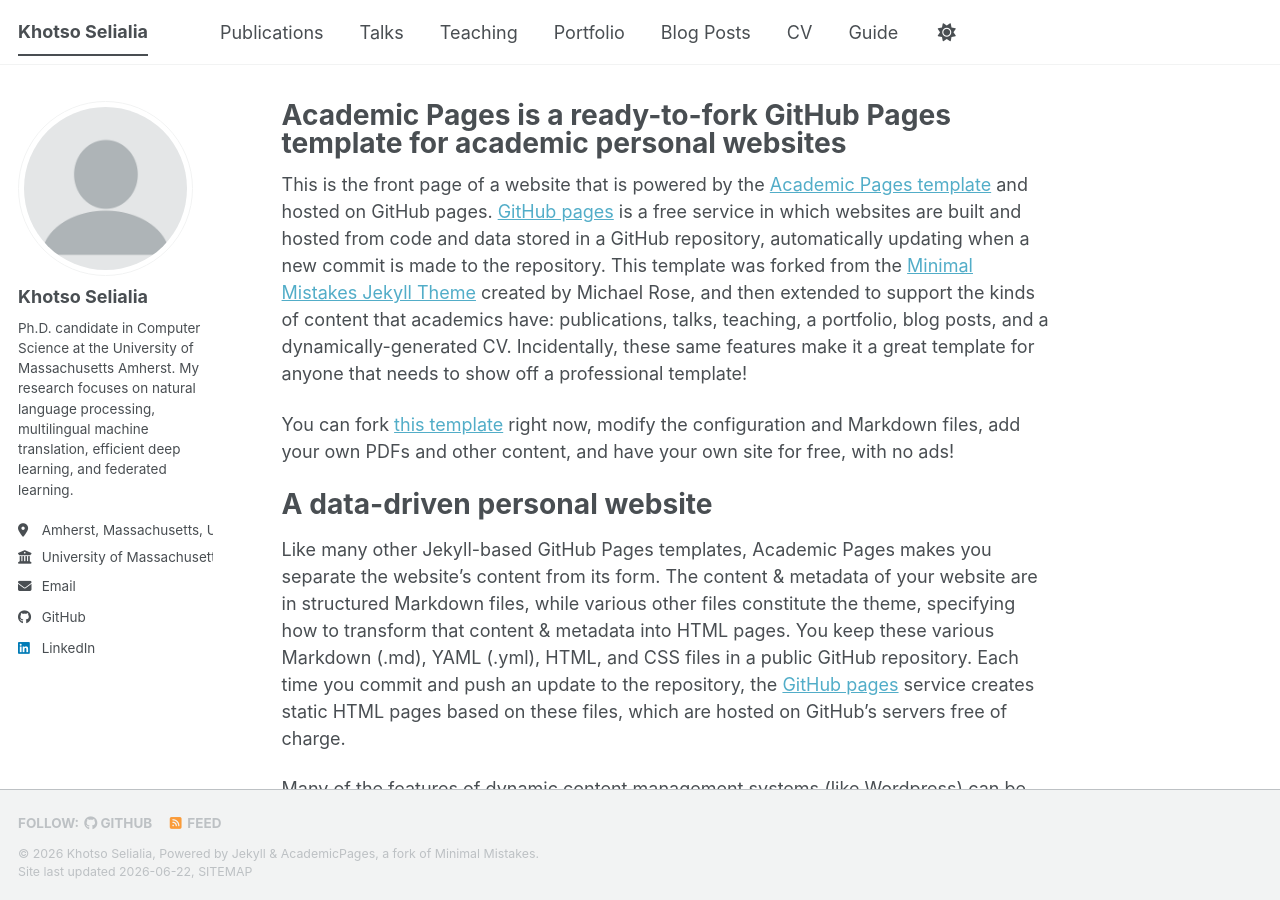
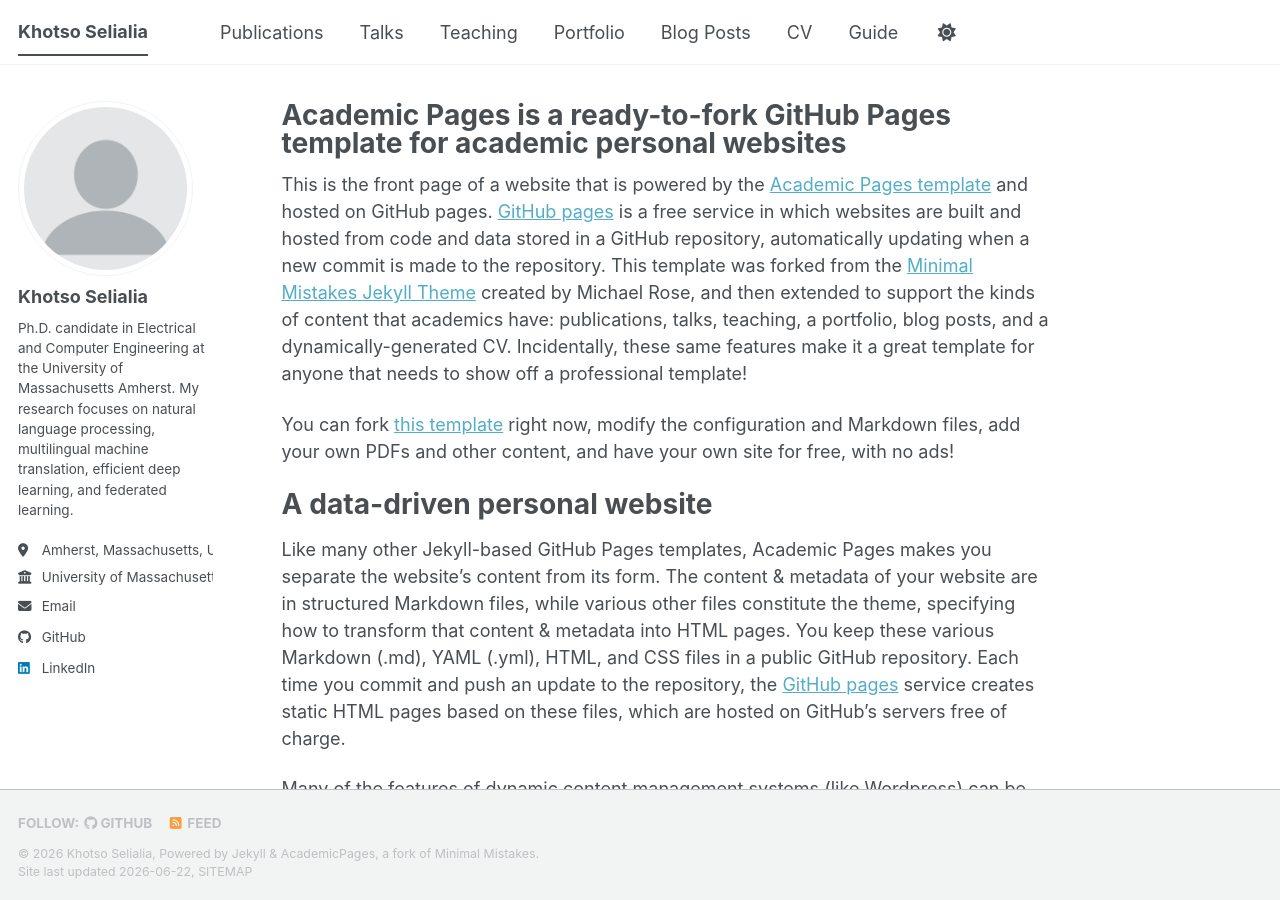
Before and after one commit to khotso1186/khotso1186.github.io, a Jekyll site: the page built from _pages/about.md, in a window 1280 px wide and 900 px high. Built offline with Jekyll 4.4.1, drawn with Linux system fonts in a browser that asks for light colours; a style sheet for code colours, icons or effects is not loaded.

Commit message:
Update _config.yml

```diff
--- a/_config.yml
+++ b/_config.yml
@@ -12,7 +12,7 @@
 title                    : "Khotso Selialia"
 title_separator          : "-"
 name                     : &name "Khotso Selialia"
-description              : &description "Ph.D. Candidate in Computer Science at the University of Massachusetts Amherst | Natural Language Processing | Multilingual Machine Translation | Efficient Machine Learning"
+description              : &description "Ph.D. Candidate in Electrical and Computer Engineering at the University of Massachusetts Amherst | Natural Language Processing | Multilingual Machine Translation | Efficient Machine Learning"
 url                      : "https://khotso1186.github.io"
                                                            # or if you already have some other page hosted on Github then use "https://[your GitHub username].github.io/[Your Repo Name]"
 baseurl                  : ""
@@ -26,7 +26,7 @@
   avatar           : "profile.png"
   name             : "Khotso Selialia"
   pronouns         :
-  bio              : "Ph.D. candidate in Computer Science at the University of Massachusetts Amherst. My research focuses on natural language processing, multilingual machine translation, efficient deep learning, and federated learning."
+  bio              : "Ph.D. candidate in Electrical and Computer Engineering at the University of Massachusetts Amherst. My research focuses on natural language processing, multilingual machine translation, efficient deep learning, and federated learning."
   location         : "Amherst, Massachusetts, USA"
   employer         : "University of Massachusetts Amherst"
   uri              :
```
